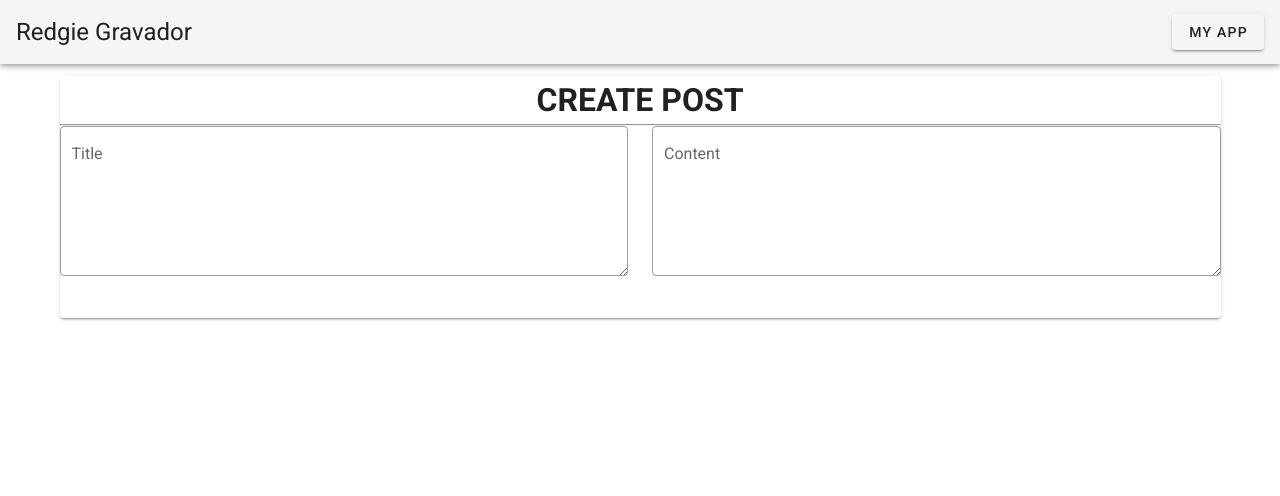
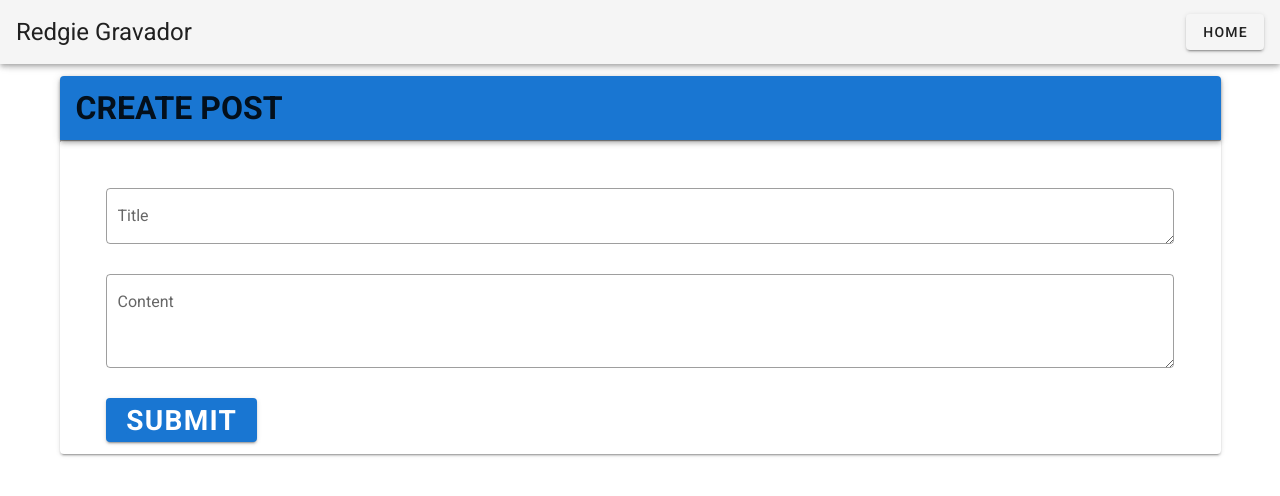
Before and after one commit to gitRedgieGravador/myais, a Vue app: page /create in a window 1280 px wide. Shown: the top 496 px of the page. Built offline with nearby package versions, Linux system fonts and the light colour scheme.

Commit message:
2nd commit

```diff
--- a/package.json
+++ b/package.json
@@ -8,7 +8,9 @@
     "lint": "vue-cli-service lint"
   },
   "dependencies": {
+    "axios": "^0.19.0",
     "core-js": "^2.6.5",
+    "cors": "^2.8.5",
     "jquery": "^3.4.1",
     "vue": "^2.6.10",
     "vue-router": "^3.0.3",
--- a/src/components/Header.vue
+++ b/src/components/Header.vue
@@ -4,13 +4,13 @@
       <span>Redgie Gravador</span>
     </v-toolbar-title>
     <v-spacer></v-spacer>
-    <v-btn>
-      <span>My App</span>
-    </v-btn>
+    <router-link :to="'/'">
+      <v-btn>
+        <span>Home</span>
+      </v-btn>
+    </router-link>
   </v-app-bar>
 </template>
 <script>
-export default {
-
-}
+export default {};
 </script>
--- a/src/router.js
+++ b/src/router.js
@@ -18,6 +18,12 @@ export default new Router({
       path: '/create',
       name: 'create',
       component: Create
+    },
+    {
+      path: '/update/:id',
+      name: 'update',
+      component: Create,
+      props: true
     }
   ]
 })
--- a/src/views/Create.vue
+++ b/src/views/Create.vue
@@ -1,23 +1,101 @@
 <template>
   <v-container>
     <v-card>
-      <center>
-        <h1>CREATE POST</h1>
-      </center>
+      <v-toolbar color="primary">
+        <center>
+          <h1>CREATE POST</h1>
+        </center>
+      </v-toolbar>
       <hr>
-      <div>
+      <div class="c-width">
         <v-row>
-          <v-col md="6">
-            <v-textarea outlined name="input-7-4" label="Title"></v-textarea>
-          </v-col>
-          <v-col md="6">
-            <v-textarea outlined name="input-7-4" label="Content"></v-textarea>
-          </v-col>
+          <v-textarea
+            outlined
+            name="input-7-4"
+            label="Title"
+            rows="1"
+            v-model="title"
+          />
         </v-row>
+        <v-row>
+          <v-textarea
+            outlined
+            name="input-7-4"
+            label="Content"
+            rows="3"
+            v-model="content"
+          />
+        </v-row>
+        <v-row>
+          <router-link :to="'/'">
+            <v-btn large block color="primary" v-on:click="submit">
+              <h1>SUBMIT</h1>
+            </v-btn>
+          </router-link>
+        </v-row>
+        <br>
       </div>
     </v-card>
   </v-container>
 </template>
 <script>
-export default {};
+import axios from "axios";
+export default {
+  name: "create",
+  props: {
+    id: String
+  },
+  data() {
+    return {
+      title: "",
+      content: "",
+      isUpdate: false
+    };
+  },
+  beforeMount() {
+    var ref = window.location.href;
+    if (ref.includes("http://localhost:8080/update")) {
+      this.isUpdate = true;
+      let url = `http://localhost:3000/get-data/${this.id}`;
+      axios.post(url).then(response => {
+        /* eslint-disable */
+        this.title = response.data.title
+        this.content = response.data.content
+      });
+    }
+  },
+  methods: {
+    submit() {
+      if (this.isUpdate) {
+        let url = `http://localhost:3000/update/${this.id}`;
+        axios
+          .post(url, { title: this.title, content: this.content })
+          .then(res => {
+            /* eslint-disable */
+            console.log(res.data);
+          });
+      } else {
+        let url = `http://localhost:3000/create`;
+        axios
+          .put(url, { title: this.title, content: this.content })
+          .then(res => {
+            /* eslint-disable */
+            console.log(res.data);
+          });
+      }
+    }
+  }
+};
 </script>
+<style scoped>
+.c-width {
+  position: relative;
+  padding-top: 5%;
+  width: 90%;
+  margin: auto;
+}
+v-container {
+  position: relative;
+  top: 5%;
+}
+</style>
--- a/src/views/Home.vue
+++ b/src/views/Home.vue
@@ -1,12 +1,20 @@
 <template>
   <v-container>
-    <v-row>
-      <v-col class="text-left"><h2>Posts</h2></v-col>
-      <v-col class="text-right"><router-link :to="'/create'"><v-btn large color="primary">Create</v-btn></router-link> </v-col>
-    </v-row>
+    <v-toolbar color="info">
+      <v-row>
+        <v-col class="text-left">
+          <h2>Posts</h2>
+        </v-col>
+        <v-col class="text-right">
+          <router-link :to="'/create'">
+            <v-btn large color="primary">Create</v-btn>
+          </router-link>
+        </v-col>
+      </v-row>
+    </v-toolbar>
     <center>
       <v-card>
-        <v-simple-table fixed-header class="mylimit">
+        <v-simple-table fixed-header height="500px">
           <template v-slot:default>
             <thead>
               <tr>
@@ -26,7 +34,9 @@
                 <td class="text-left">{{ item.title }}</td>
                 <td class="text-center">{{ item.content }}</td>
                 <td class="text-right">
-                  <v-btn color="success">Update</v-btn>
+                  <router-link :to="'/update/'+item.id">
+                    <v-btn color="primary">Update</v-btn>
+                  </router-link>
                   <v-btn color="error">Delete</v-btn>
                 </td>
               </tr>
@@ -40,37 +50,22 @@
 
 
 <script>
+import axios from 'axios'
 export default {
   data() {
     return {
       posts: [
-        { id: 1, title: "Hello", content: "My content " },
-        { id: 1, title: "Hello", content: "My content " },
-        { id: 1, title: "Hello", content: "My content " },
-        { id: 1, title: "Hello", content: "My content " },
-        { id: 1, title: "Hello", content: "My content " },
-        { id: 1, title: "Hello", content: "My content " },
-        { id: 1, title: "Hello", content: "My content " },
-        { id: 1, title: "Hello", content: "My content " },
-        { id: 1, title: "Hello", content: "My content " },
-        { id: 1, title: "Hello", content: "My content " },
-        { id: 1, title: "Hello", content: "My content " },
-        { id: 1, title: "Hello", content: "My content " },
-        { id: 1, title: "Hello", content: "My content " },
-        { id: 1, title: "Hello", content: "My content " },
-        { id: 1, title: "Hello", content: "My content " },
-        { id: 1, title: "Hello", content: "My content " },
-        { id: 1, title: "Hello", content: "My content " },
-        { id: 1, title: "Hello", content: "My content " },
-        { id: 1, title: "Hello", content: "My content " },
-        { id: 1, title: "Hello", content: "My content " }
-        ]
+      ]
     };
+  },
+  mounted(){
+    console.log("home")
+    let url = `http://localhost:3000/get-data/all`
+    axios.get(url).then(response =>{
+      this.posts = response.data
+      /* eslint-disable */
+      console.log(response.data)
+    })
   }
 };
 </script>
-<style scoped>
-.mylimit {
-  max-height: 500px;
-}
-</style>
```
Also changed, not shown: server.js (added, +30 -0 lines), 1 other file (tests, documents, lock files or other folders).
